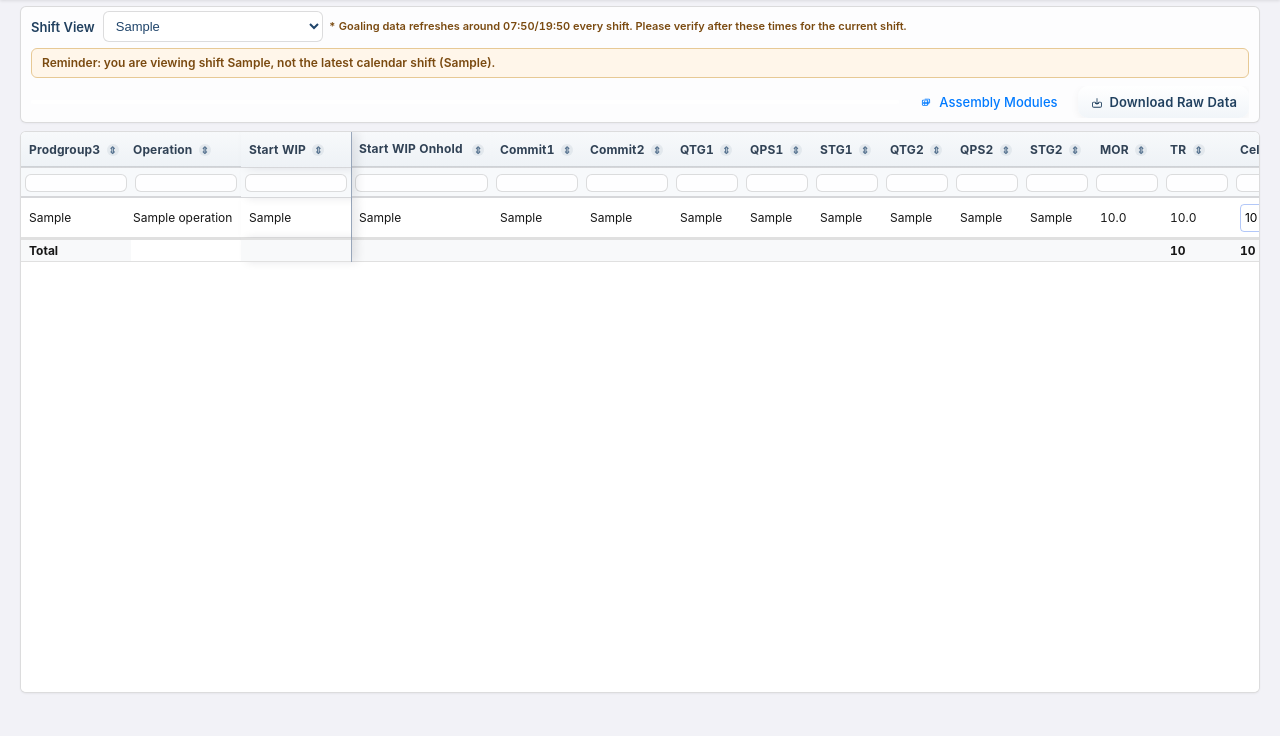
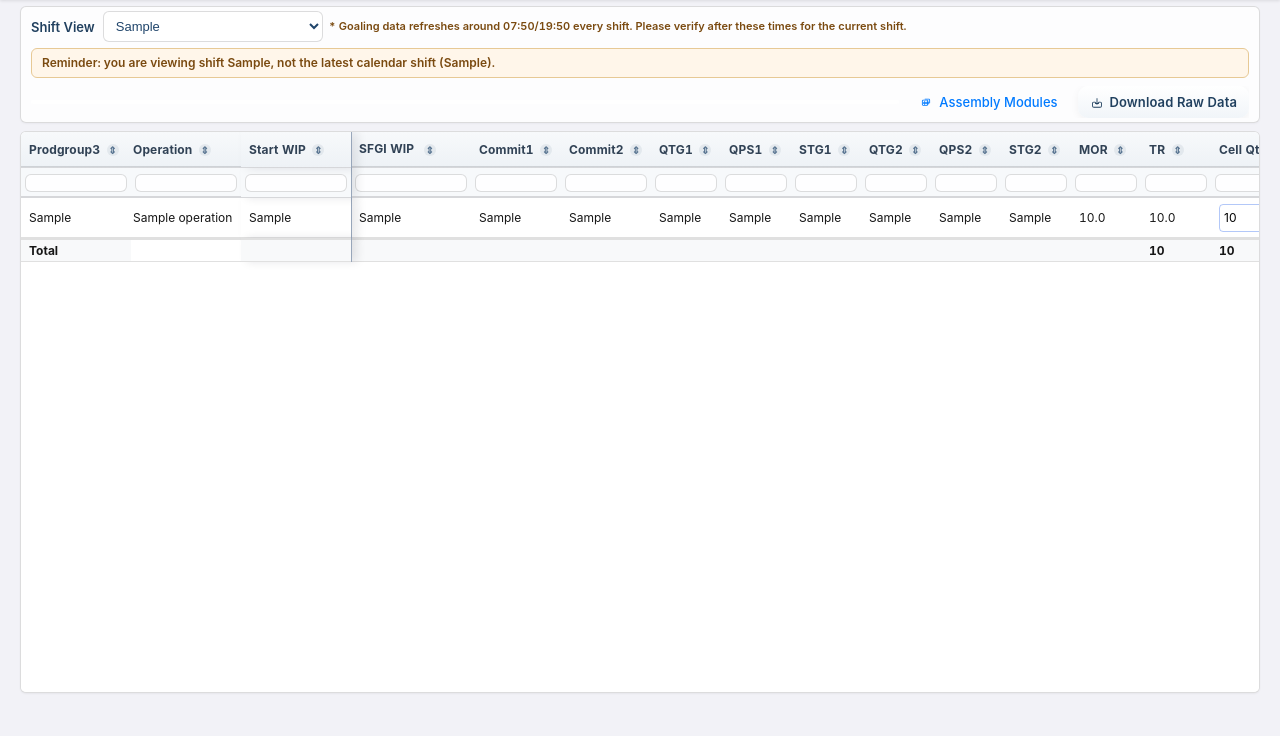
Before and after one commit to wanjichen/CDAT_Goaling, a Flask app: template templates/test.html in a window 1280 px wide. Shown: the part 64-800 px from the top of the page. Run offline with Flask 3, Linux system fonts and the light colour scheme; the template is opened without the code that fills it: most values are stand-ins (such as "Sample title", 1, 10 or a date in 2020); parts of the project's set-up code (start-up, migrations or seed data) failed here and were passed over; some libraries are stand-ins or nearby versions.

Commit message:
STHI Added and published to Shift team

```diff
--- a/app.py
+++ b/app.py
@@ -375,6 +375,7 @@ class TestReport(db.Model):
 
     # Test-only columns (now added to cdat_goaling)
     shift_start_wip_onhold = db.Column(db.Float)
+    sfgi_wip = db.Column(db.Float)
     link_cell_qty = db.Column(db.Float)
     capacity = db.Column(db.Float)
     goal = db.Column(db.Float)
@@ -461,6 +462,7 @@ def test_report_to_dict(r: TestReport):
         'tr': r.tr,
         'shift_start_wip': r.shift_start_wip,
         'shift_start_wip_onhold': r.shift_start_wip_onhold,
+        'sfgi_wip': r.sfgi_wip,
         'link_cell_qty': r.link_cell_qty,
         'capacity': r.capacity,
         'system_suggested_goal': r.system_suggested_goal,
@@ -1402,6 +1404,8 @@ def test_add_new_goal():
         default_year, default_shift = get_current_year_and_shift_from_calendar()
 
         prodgroup3 = (data.get('prodgroup3') or '').strip()
+        # Optional field for STHI; default to 'FF' if not provided
+        dlcp_val = (data.get('dlcp') or '').strip() or 'FF'
         operation = (data.get('operation') or '').strip()
         raw_goal = data.get('goal')
         raw_cell_qty = data.get('cell_qty')
@@ -1454,6 +1458,7 @@ def test_add_new_goal():
             year=default_year,
             shift=default_shift,
             prodgroup3=prodgroup3,
+            dlcp=dlcp_val,
             operation=operation,
             module=module_val,
             mor=mor_val,
--- a/static/css/test.css
+++ b/static/css/test.css
@@ -132,33 +132,33 @@
 }
 
 /* Keep long header labels readable (avoid wrapping after recent column width changes). */
-#testTable th[data-col="shift_start_wip_onhold"],
-#testTable td[data-col="shift_start_wip_onhold"] {
+#testTable th[data-col="sfgi_wip"],
+#testTable td[data-col="sfgi_wip"] {
   min-width: 120px;
   width: 120px;
 }
 
-#testTable th[data-col="shift_start_wip_onhold"] {
+#testTable th[data-col="sfgi_wip"] {
   white-space: nowrap;
 }
 
 /* Keep header label + sort icon on one row without changing table cell display semantics. */
-#testTable th[data-col="shift_start_wip_onhold"] {
+#testTable th[data-col="sfgi_wip"] {
   line-height: 1;
 }
 
-#testTable th[data-col="shift_start_wip_onhold"] .sort-icon {
+#testTable th[data-col="sfgi_wip"] .sort-icon {
   margin-left: 6px;
 }
 
-#testTable th[data-col="shift_start_wip_onhold"] .sort-icon {
+#testTable th[data-col="sfgi_wip"] .sort-icon {
   display: inline-block;
   white-space: nowrap;
   vertical-align: middle;
 }
 
 /* Force the whole header cell to keep a single line including the icon. */
-#testTable th[data-col="shift_start_wip_onhold"] {
+#testTable th[data-col="sfgi_wip"] {
   overflow: visible;
 }
 
@@ -619,8 +619,8 @@
   min-width: 110px;
 }
 
-#testTable th[data-col="shift_start_wip_onhold"],
-#testTable td[data-col="shift_start_wip_onhold"] { width: 120px; }
+#testTable th[data-col="sfgi_wip"],
+#testTable td[data-col="sfgi_wip"] { width: 120px; }
 
 #testTable th[data-col="commit1"],
 #testTable td[data-col="commit1"],
--- a/static/js/test.js
+++ b/static/js/test.js
@@ -133,6 +133,8 @@ window.submitNewTestGoal = async function submitNewTestGoal() {
   const originalText = btn ? btn.innerText : '';
 
   const pg3 = (document.getElementById('t_pg3')?.value || '').trim();
+  const dlcpEl = document.getElementById('t_dlcp');
+  const dlcp = dlcpEl ? (dlcpEl.value || '').trim().toUpperCase() : '';
   const oper = (document.getElementById('t_oper')?.value || '').trim();
   const goal = (document.getElementById('t_goal')?.value || '').trim();
   const cellQtyRaw = (document.getElementById('t_cellqty')?.value || '').trim();
@@ -151,10 +153,14 @@ window.submitNewTestGoal = async function submitNewTestGoal() {
 
   if (btn) { btn.innerText = '...'; btn.disabled = true; }
   try {
+    const payload = { prodgroup3: pg3, operation: oper, goal: goal, cell_qty: cellQtyRaw, page: page };
+    if (dlcp) {
+      payload.dlcp = dlcp;
+    }
     const res = await fetch(apiUrl('/api/test/add-new-goal'), {
       method: 'POST',
       headers: { 'Content-Type': 'application/json' },
-  body: JSON.stringify({ prodgroup3: pg3, operation: oper, goal: goal, cell_qty: cellQtyRaw, page: page })
+      body: JSON.stringify(payload)
     });
     const json = await res.json();
     if (!res.ok || json.status !== 'success') {
@@ -322,7 +328,7 @@ function calculateTestTotals() {
   const rows = getTestDataRows();
 
   let totalShiftStartWip = 0;
-  let totalShiftStartWipOnhold = 0;
+  let totalSfgiWip = 0;
   let totalCommit1 = 0;
   let totalCommit2 = 0;
   // QPS totals intentionally not displayed.
@@ -344,7 +350,7 @@ function calculateTestTotals() {
     };
 
     totalShiftStartWip += getVal('shift_start_wip');
-    totalShiftStartWipOnhold += getVal('shift_start_wip_onhold');
+    totalSfgiWip += getVal('sfgi_wip');
     totalCommit1 += getVal('commit1');
     totalCommit2 += getVal('commit2');
   // QPS totals intentionally not displayed.
@@ -363,7 +369,7 @@ function calculateTestTotals() {
   });
 
   setTotalText('test-total-shift_start_wip', totalShiftStartWip);
-  setTotalText('test-total-shift_start_wip_onhold', totalShiftStartWipOnhold);
+  setTotalText('test-total-sfgi_wip', totalSfgiWip);
   setTotalText('test-total-commit1', totalCommit1);
   setTotalText('test-total-commit2', totalCommit2);
   setTotalText('test-total-tr', totalTr);
@@ -399,7 +405,7 @@ window.sortTestTable = function sortTestTable(thElement, colName) {
 
   const numericCols = [
     'shift_start_wip',
-    'shift_start_wip_onhold',
+    'sfgi_wip',
     'commit1',
     'commit2',
   'qtg1',
--- a/templates/test.html
+++ b/templates/test.html
@@ -182,6 +182,10 @@
       <div class="modal-body-scroll" onkeypress="if(event.key === 'Enter') submitNewTestGoal()">
         <label>PRODGROUP3 *</label>
         <input type="text" id="t_pg3" class="form-input" placeholder="e.g. ADLP282">
+        {% if current_page == 'STHI' %}
+        <label>DLCP (optional)</label>
+        <input type="text" id="t_dlcp" class="form-input" placeholder="e.g. FF">
+        {% endif %}
         <label>OPERATION *</label>
         <input type="text" id="t_oper" class="form-input" placeholder="e.g. 2171">
         <label>GOAL *</label>
@@ -216,25 +220,29 @@
             <th class="pinned-col pinned-3 sortable" data-col="shift_start_wip"
               onclick="sortTestTable(this, 'shift_start_wip')">Start WIP <span class="sort-icon">⇕</span></th>
             {% endif %}
-            <th class="sortable" data-col="shift_start_wip_onhold"
-              onclick="sortTestTable(this, 'shift_start_wip_onhold')">Start WIP Onhold <span class="sort-icon">⇕</span>
+            <th class="sortable" data-col="sfgi_wip" onclick="sortTestTable(this, 'sfgi_wip')">SFGI WIP <span
+                class="sort-icon">⇕</span>
             </th>
             <th class="sortable" data-col="commit1" onclick="sortTestTable(this, 'commit1')">Commit1 <span
                 class="sort-icon">⇕</span></th>
+            {% if current_page != 'STHI' %}
             <th class="sortable" data-col="commit2" onclick="sortTestTable(this, 'commit2')">Commit2 <span
                 class="sort-icon">⇕</span></th>
+            {% endif %}
             <th class="sortable" data-col="qtg1" onclick="sortTestTable(this, 'qtg1')">QTG1 <span
                 class="sort-icon">⇕</span></th>
             <th class="sortable" data-col="qps1" onclick="sortTestTable(this, 'qps1')">QPS1 <span
                 class="sort-icon">⇕</span></th>
             <th class="sortable" data-col="stg1" onclick="sortTestTable(this, 'stg1')">STG1 <span
                 class="sort-icon">⇕</span></th>
+            {% if current_page != 'STHI' %}
             <th class="sortable" data-col="qtg2" onclick="sortTestTable(this, 'qtg2')">QTG2 <span
                 class="sort-icon">⇕</span></th>
             <th class="sortable" data-col="qps2" onclick="sortTestTable(this, 'qps2')">QPS2 <span
                 class="sort-icon">⇕</span></th>
             <th class="sortable" data-col="stg2" onclick="sortTestTable(this, 'stg2')">STG2 <span
                 class="sort-icon">⇕</span></th>
+            {% endif %}
             <th class="sortable" data-col="mor" onclick="sortTestTable(this, 'mor')">MOR <span
                 class="sort-icon">⇕</span></th>
             {% if current_page != 'STHI' %}
@@ -270,24 +278,28 @@
             <th class="pinned-col pinned-3" data-col="shift_start_wip"><input type="text" class="filter-input-field"
                 data-filter-col="shift_start_wip" oninput="applyTestFilters()"></th>
             {% endif %}
-            <th data-col="shift_start_wip_onhold"><input type="text" class="filter-input-field"
-                data-filter-col="shift_start_wip_onhold" oninput="applyTestFilters()"></th>
+            <th data-col="sfgi_wip"><input type="text" class="filter-input-field" data-filter-col="sfgi_wip"
+                oninput="applyTestFilters()"></th>
             <th data-col="commit1"><input type="text" class="filter-input-field" data-filter-col="commit1"
                 oninput="applyTestFilters()"></th>
+            {% if current_page != 'STHI' %}
             <th data-col="commit2"><input type="text" class="filter-input-field" data-filter-col="commit2"
                 oninput="applyTestFilters()"></th>
+            {% endif %}
             <th data-col="qtg1"><input type="text" class="filter-input-field" data-filter-col="qtg1"
                 oninput="applyTestFilters()"></th>
             <th data-col="qps1"><input type="text" class="filter-input-field" data-filter-col="qps1"
                 oninput="applyTestFilters()"></th>
             <th data-col="stg1"><input type="text" class="filter-input-field" data-filter-col="stg1"
                 oninput="applyTestFilters()"></th>
+            {% if current_page != 'STHI' %}
             <th data-col="qtg2"><input type="text" class="filter-input-field" data-filter-col="qtg2"
                 oninput="applyTestFilters()"></th>
             <th data-col="qps2"><input type="text" class="filter-input-field" data-filter-col="qps2"
                 oninput="applyTestFilters()"></th>
             <th data-col="stg2"><input type="text" class="filter-input-field" data-filter-col="stg2"
                 oninput="applyTestFilters()"></th>
+            {% endif %}
             <th data-col="mor"><input type="text" class="filter-input-field" data-filter-col="mor"
                 oninput="applyTestFilters()"></th>
             {% if current_page != 'STHI' %}
@@ -320,15 +332,19 @@
             {% else %}
             <td class="pinned-col pinned-3" data-col="shift_start_wip">{{ r.shift_start_wip or 0 }}</td>
             {% endif %}
-            <td data-col="shift_start_wip_onhold">{{ r.shift_start_wip_onhold or 0 }}</td>
+            <td data-col="sfgi_wip">{{ r.sfgi_wip or 0 }}</td>
             <td data-col="commit1">{{ r.commit1 or 0 }}</td>
+            {% if current_page != 'STHI' %}
             <td data-col="commit2">{{ r.commit2 or 0 }}</td>
+            {% endif %}
             <td data-col="qtg1">{{ r.qtg1 or 0 }}</td>
             <td data-col="qps1">{{ r.qps1 or 0 }}</td>
             <td data-col="stg1">{{ r.stg1 or 0 }}</td>
+            {% if current_page != 'STHI' %}
             <td data-col="qtg2">{{ r.qtg2 or 0 }}</td>
             <td data-col="qps2">{{ r.qps2 or 0 }}</td>
             <td data-col="stg2">{{ r.stg2 or 0 }}</td>
+            {% endif %}
             <td data-col="mor">{% if r.mor is none %}0.0{% else %}{{ '%.1f'|format(r.mor) }}{% endif %}</td>
             {% if current_page != 'STHI' %}
             <td data-col="tr">{% if r.tr is none %}0.0{% else %}{{ '%.1f'|format(r.tr) }}{% endif %}</td>
@@ -385,15 +401,19 @@
             {% else %}
             <td class="pinned-col pinned-3" data-col="shift_start_wip" id="test-total-shift_start_wip"></td>
             {% endif %}
-            <td data-col="shift_start_wip_onhold" id="test-total-shift_start_wip_onhold"></td>
+            <td data-col="sfgi_wip" id="test-total-sfgi_wip"></td>
             <td data-col="commit1" id="test-total-commit1"></td>
+            {% if current_page != 'STHI' %}
             <td data-col="commit2" id="test-total-commit2"></td>
+            {% endif %}
             <td data-col="qtg1"></td>
             <td data-col="qps1"></td>
             <td data-col="stg1"></td>
+            {% if current_page != 'STHI' %}
             <td data-col="qtg2"></td>
             <td data-col="qps2"></td>
             <td data-col="stg2"></td>
+            {% endif %}
             <td data-col="mor"></td>
             {% if current_page != 'STHI' %}
             <td data-col="tr" id="test-total-tr"></td>
--- a/test_modules/routes.py
+++ b/test_modules/routes.py
@@ -33,10 +33,7 @@ def register_test_routes(app) -> None:
 
         # Test pages are partitioned by module.
         # Only expose enabled modules as tabs.
-        # STHI is only visible to the developer (wanjiche) until officially released.
-        tabs = ['HDMx']
-        if current_user and current_user.lower() == 'wanjiche':
-            tabs.append('STHI')
+        tabs = ['HDMx', 'STHI']
 
         page_name = (request.args.get('page') or (
             tabs[0] if tabs else '')).strip()
```
